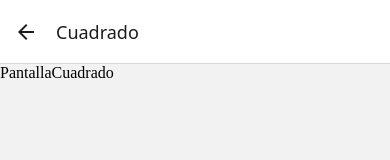
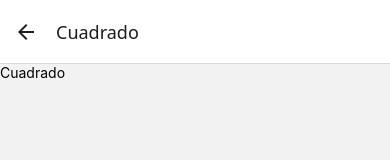
Before and after one commit to AlexdanTB/Ejercicios-TypeScript-ACD, a React Native app: screen /Cuadrado in a window 390 px wide. Shown: the top 160 px of the page. Built offline with nearby package versions, Linux system fonts and the light colour scheme.

Commit message:
Integración de navegacion a las pantallas

```diff
--- a/src/screens/HomeScreen.tsx
+++ b/src/screens/HomeScreen.tsx
@@ -1,21 +1,25 @@
+import { StackScreenProps } from '@react-navigation/stack'
 import React from 'react'
 import { Text, TouchableOpacity, View } from 'react-native'
+import { RootStackParamList } from '../navigations/tipos'
 
-export const HomeScreen = () => {
+type Props = StackScreenProps<RootStackParamList, 'Home'>;
+
+export const HomeScreen = ({navigation}: Props) => {
   return (
     <View>
         <Text>Ejercicios TypeScript</Text>
         <View>
-            <TouchableOpacity>
+            <TouchableOpacity onPress={()=> navigation.navigate('Cuadrado')}>
                 <Text>Área del cuadrado</Text>
             </TouchableOpacity>
-            <TouchableOpacity>
+            <TouchableOpacity onPress={()=> navigation.navigate('SumaArreglo')}>
                 <Text>Suma Arreglo</Text>
             </TouchableOpacity>
-            <TouchableOpacity>
+            <TouchableOpacity onPress={()=> navigation.navigate('DivisionArreglo')}>
                 <Text>División Arreglo</Text>
             </TouchableOpacity>
-            <TouchableOpacity>
+            <TouchableOpacity onPress={()=> navigation.navigate('Promedio')}>
                 <Text>Promedio</Text>
             </TouchableOpacity>
         </View>
--- a/src/screens/PantallaCuadrado.tsx
+++ b/src/screens/PantallaCuadrado.tsx
@@ -1,7 +1,10 @@
 import React from 'react'
+import { Text, View } from 'react-native'
 
 export const PantallaCuadrado = () => {
-  return (
-    <div>PantallaCuadrado</div>
-  )
+    return (
+        <View>
+            <Text>Cuadrado</Text>
+        </View>
+    )
 }
```
